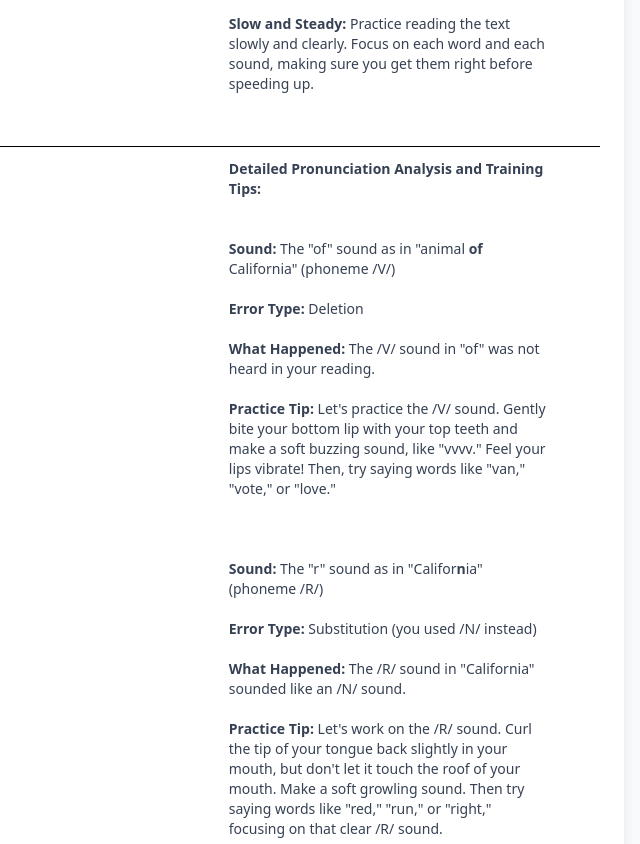
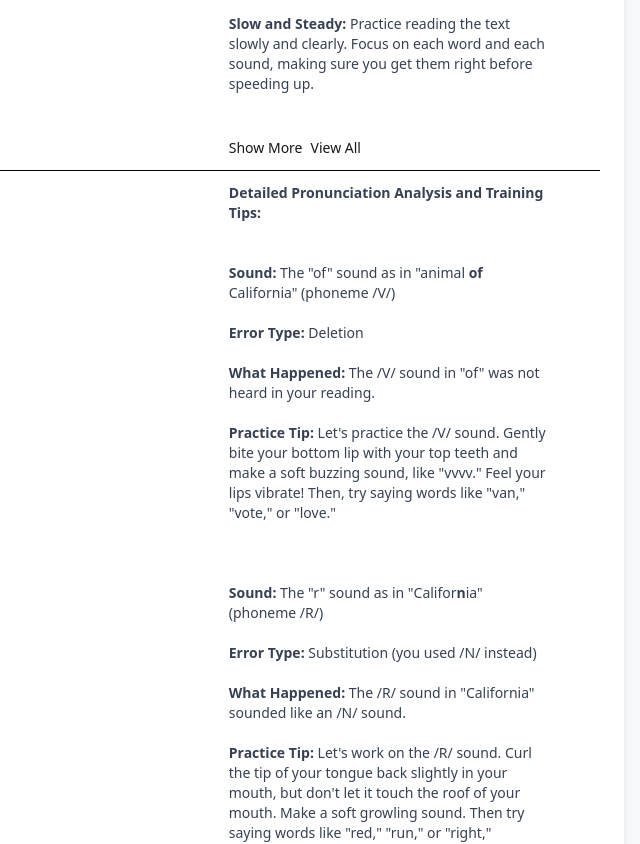
Before and after one commit to ChenxuKwok/kids-wfst-demo, a React (Vite) app: page / in a window 1280 px wide. Shown: the part 3480-4324 px from the top of the page, without its empty margins (640-1280 px from the left). Built offline with nearby package versions, Linux system fonts and the light colour scheme.

Commit message:
Simplify advice slider

```diff
--- a/src/components/ExpandableText.jsx
+++ b/src/components/ExpandableText.jsx
@@ -14,21 +14,12 @@ import { marked } from 'marked';
 
 const ExpandableText = ({ text, lines = 2 }) => {
   const [expanded, setExpanded] = useState(false);
-  const [clampable, setClampable] = useState(false);
   const [open, setOpen] = useState(false);
   const [scrollPos, setScrollPos] = useState(0);
   const [scrollMax, setScrollMax] = useState(0);
   const textRef = useRef(null);
   const scrollRef = useRef(null);
   const html = useMemo(() => (text ? marked.parse(text) : ''), [text]);
-  useEffect(() => {
-    if (!text) return;
-    const el = textRef.current;
-    if (!el) return;
-    if (!expanded) {
-      setClampable(el.scrollHeight > el.clientHeight + 1);
-    }
-  }, [text, lines, expanded]);
 
   useEffect(() => {
     if (!open) return;
@@ -58,7 +49,6 @@ const ExpandableText = ({ text, lines = 2 }) => {
         className={cn('text-sm text-gray-700 whitespace-pre-wrap', clamped)}
         dangerouslySetInnerHTML={{ __html: html }}
       />
-      {clampable && (
       <div className="flex gap-2">
         <Button
           variant="link"
@@ -103,7 +93,6 @@ const ExpandableText = ({ text, lines = 2 }) => {
           </DialogContent>
         </Dialog>
       </div>
-      )}
     </div>
   );
 };
```
Lines whose indentation alone changed are shown as unchanged.
